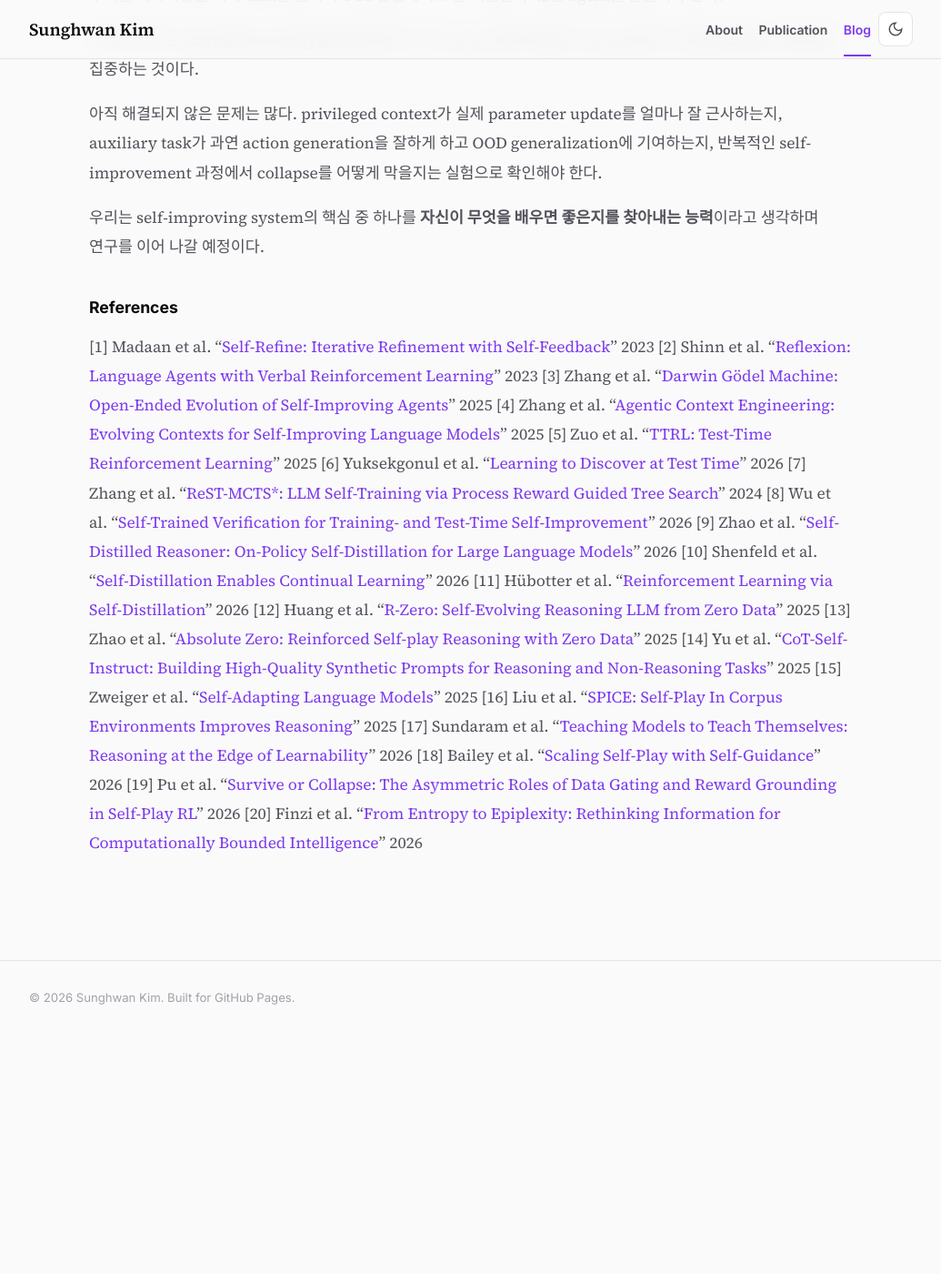
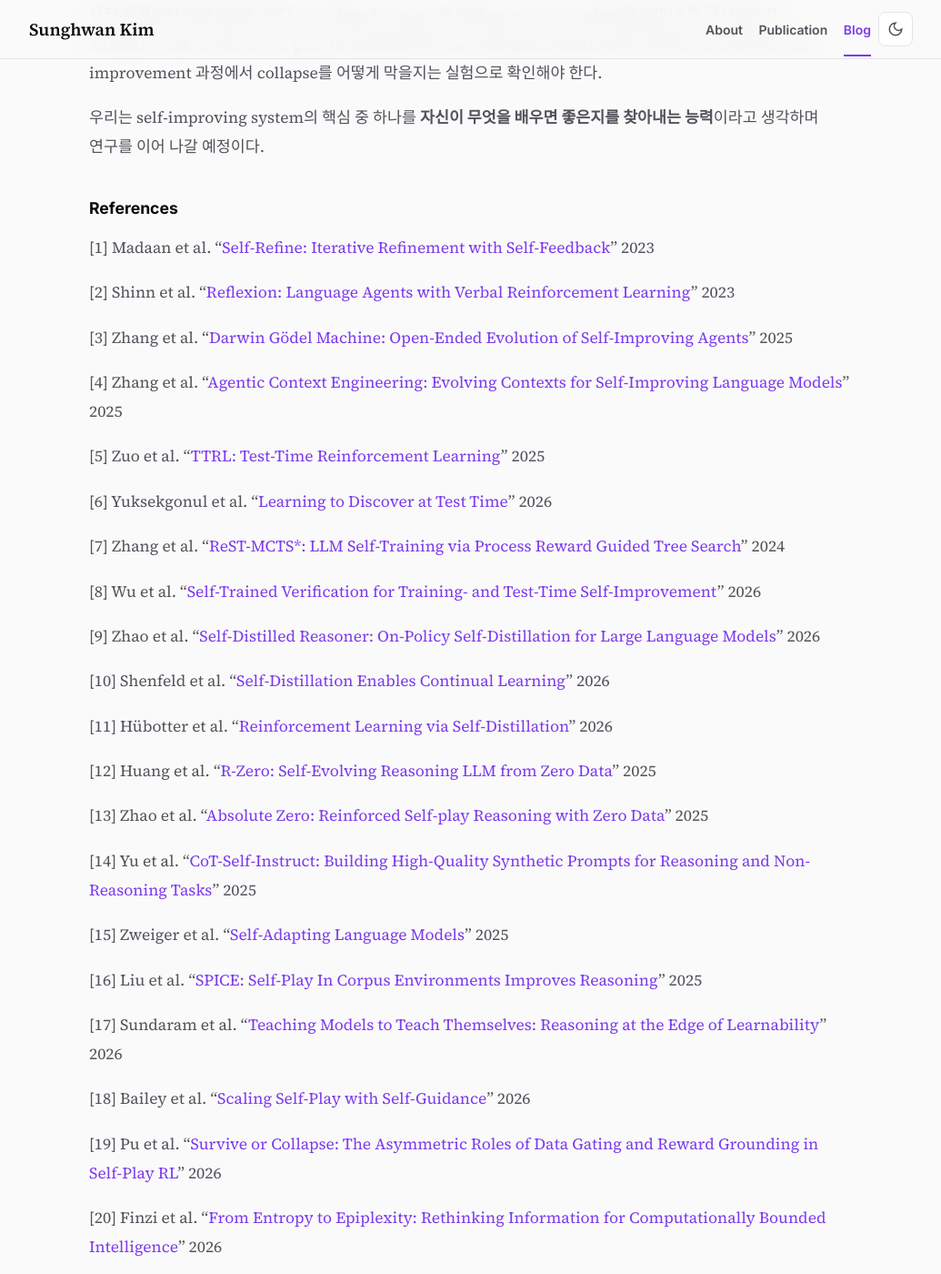
Before and after one commit to kimsh0507/kimsh0507.github.io, a Jekyll site: the page built from _posts/2026-07-21-self-improving.md, in a window 1280 px wide and 1400 px high, scrolled down 9284 px. Shown: the whole window at 91% size, without its empty margins (122-1157 px from the left). Built offline with Jekyll 4.4.1, drawn with Linux system fonts in a browser that asks for light colours; before the commit the page ends 10420 px from its top, so only the background shows below that; part of the change alters nothing that is shown; some of the changed text lies outside the part shown.

```diff
--- a/_posts/2026-07-21-self-improving.md
+++ b/_posts/2026-07-21-self-improving.md
@@ -78,25 +78,20 @@ Zero-data self-play의 매력은 분명하다. 별도의 human effort 없이 모
 trajectory를 고른 첫 번째 이유는 **정보 밀도**다. 하나의 trajectory에는 다음 정보가 함께 들어 있다.
 
 - 어떤 계획을 세웠는가
-- 어떤 도구를 어떤 인자로 호출했는가
 - 환경이 어떻게 반응했는가
-- 어느 가정이 틀렸는가
 - 실패 뒤 어떤 복구 전략을 택했는가
 - 최종적으로 무엇이 성공과 실패를 갈랐는가
 
 일반적인 RL 학습에서는 이 긴 과정을 최종 reward 하나로 압축해 버리기 쉽다. 하지만 reward가 같더라도 두 trajectory가 담고 있는 학습 신호는 전혀 다를 수 있다. 예를 들어 문서 검색 에이전트가 API 호출에 실패했다고 해보자. 최종 결과만 보면 단순한 실패다. 그러나 trajectory 안에는 훨씬 구체적인 학습 과제가 숨어 있다.
 
-- API가 거부한 인자 형식은 무엇인가
 - 에러 메시지에서 어떤 제약을 추론할 수 있는가
 - 도구 호출 전에 어떤 정보를 확인했어야 하는가
 - 실패 뒤 어떤 복구 행동이 가장 효율적인가
 - 같은 종류의 오류를 다른 도구에서도 피하려면 어떤 규칙을 배워야 하는가
 
-하나의 실패 기록에서 tool-use, world modeling, error diagnosis, planning, recovery에 관한 서로 다른 auxiliary task를 만들 수 있다.
+하나의 실패 기록에서 world modeling, error diagnosis, planning, recovery에 관한 서로 다른 auxiliary task를 만들 수 있다.
 
-두 번째 이유는 **self-improving system이 실제로 마주할 미래**다. 앞으로 축적될 source는 잘 정제된 seed task 묶음보다 에이전트–사용자, 에이전트–환경 상호작용이 쌓인 방대한 로그에 가까울 가능성이 높다. 그렇다면 중요한 문제는 이미 존재하는 로그를 버리지 않고 학습 데이터로 바꾸는 일이다.
-
-우리는 이 문제를 지금부터 푸는 것이 맞다고 본다.
+두 번째 이유는 **self-improving system이 실제로 마주할 미래**다. 앞으로 축적될 source는 잘 정제된 seed task 묶음보다 에이전트–사용자, 에이전트–환경 상호작용이 쌓인 방대한 로그에 가까울 가능성이 높다. 그렇다면 중요한 문제는 이미 존재하는 로그를 버리지 않고 학습 데이터로 바꾸는 일이다. 우리는 이 문제를 지금부터 푸는 것이 맞다고 보았다.
 
 # 2. STAGE: trajectory를 학습 신호로 바꾸는 루프
 
@@ -251,7 +246,7 @@ $$\log \frac{p_\theta(A \mid Q, C)}{p_\theta(A \mid Q)}$$
 2. **Learnable Novelty를 활용한 self-improving loop를 통해서 Robust한 Agent를 만들 수 있는가?**
 3. **반복적인 학습에서도 collapse이 없는가?**
 
-# 글을 마치며...
+## 글을 마치며...
 
 오늘날 에이전트는 매 순간 많은 경험을 만들지만, 대부분의 학습 파이프라인은 그 경험을 충분히 사용하지 못한다. 성공과 실패가 뒤섞인 긴 trajectory는 최종 reward 하나나 정답 action 하나로 압축되고, 그 과정에서 다음 학습에 쓸 수 있는 구조가 사라진다.
 
@@ -267,24 +262,44 @@ STAGE는 이 trajectory를 다시 펼쳐 보는 시도다. Meta-Learner가 경
 
 ### References
 [1] Madaan et al. "[Self-Refine: Iterative Refinement with Self-Feedback](https://arxiv.org/abs/2303.17651)" 2023
+
 [2] Shinn et al. "[Reflexion: Language Agents with Verbal Reinforcement Learning](https://arxiv.org/abs/2303.11366)" 2023
+
 [3] Zhang et al. "[Darwin Gödel Machine: Open-Ended Evolution of Self-Improving Agents](https://arxiv.org/abs/2505.22954)" 2025
+
 [4] Zhang et al. "[Agentic Context Engineering: Evolving Contexts for Self-Improving Language Models](https://arxiv.org/abs/2510.04618)" 2025
+
 [5] Zuo et al. "[TTRL: Test-Time Reinforcement Learning](https://arxiv.org/abs/2504.16084)" 2025
+
 [6] Yuksekgonul et al. "[Learning to Discover at Test Time](https://arxiv.org/abs/2601.16175)" 2026
+
 [7] Zhang et al. "[ReST-MCTS*: LLM Self-Training via Process Reward Guided Tree Search](https://arxiv.org/abs/2406.03816)" 2024
+
 [8] Wu et al. "[Self-Trained Verification for Training- and Test-Time Self-Improvement](https://arxiv.org/abs/2605.30290)" 2026
+
 [9] Zhao et al. "[Self-Distilled Reasoner: On-Policy Self-Distillation for Large Language Models](https://arxiv.org/abs/2601.18734)" 2026
+
 [10] Shenfeld et al. "[Self-Distillation Enables Continual Learning](https://arxiv.org/abs/2601.19897)" 2026
+
 [11] Hübotter et al. "[Reinforcement Learning via Self-Distillation](https://arxiv.org/abs/2601.20802)" 2026
+
 [12] Huang et al. "[R-Zero: Self-Evolving Reasoning LLM from Zero Data](https://arxiv.org/abs/2508.05004)" 2025
+
 [13] Zhao et al. "[Absolute Zero: Reinforced Self-play Reasoning with Zero Data](https://arxiv.org/abs/2505.03335)" 2025
+
 [14] Yu et al. "[CoT-Self-Instruct: Building High-Quality Synthetic Prompts for Reasoning and Non-Reasoning Tasks](https://arxiv.org/abs/2507.23751)" 2025
+
 [15] Zweiger et al. "[Self-Adapting Language Models](https://arxiv.org/abs/2506.10943)" 2025
+
 [16] Liu et al. "[SPICE: Self-Play In Corpus Environments Improves Reasoning](https://arxiv.org/abs/2510.24684)" 2025
+
 [17] Sundaram et al. "[Teaching Models to Teach Themselves: Reasoning at the Edge of Learnability](https://arxiv.org/abs/2601.18778)" 2026
+
 [18] Bailey et al. "[Scaling Self-Play with Self-Guidance](https://arxiv.org/abs/2604.20209)" 2026
+
 [19] Pu et al. "[Survive or Collapse: The Asymmetric Roles of Data Gating and Reward Grounding in Self-Play RL](https://arxiv.org/abs/2605.22217)" 2026
+
 [20] Finzi et al. "[From Entropy to Epiplexity: Rethinking Information for Computationally Bounded Intelligence](https://arxiv.org/abs/2601.03220)" 2026
 
+
 </section>
```
